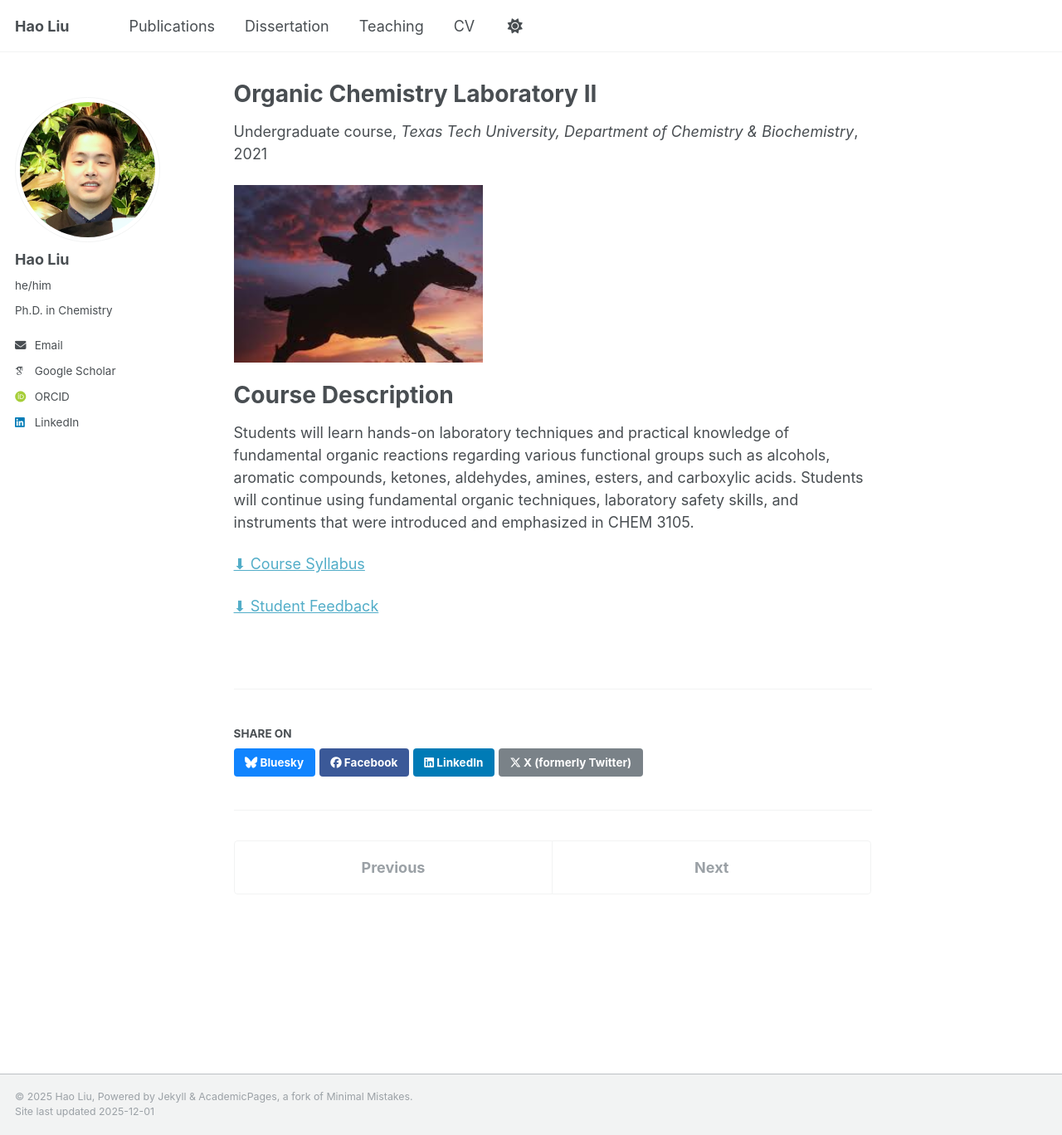
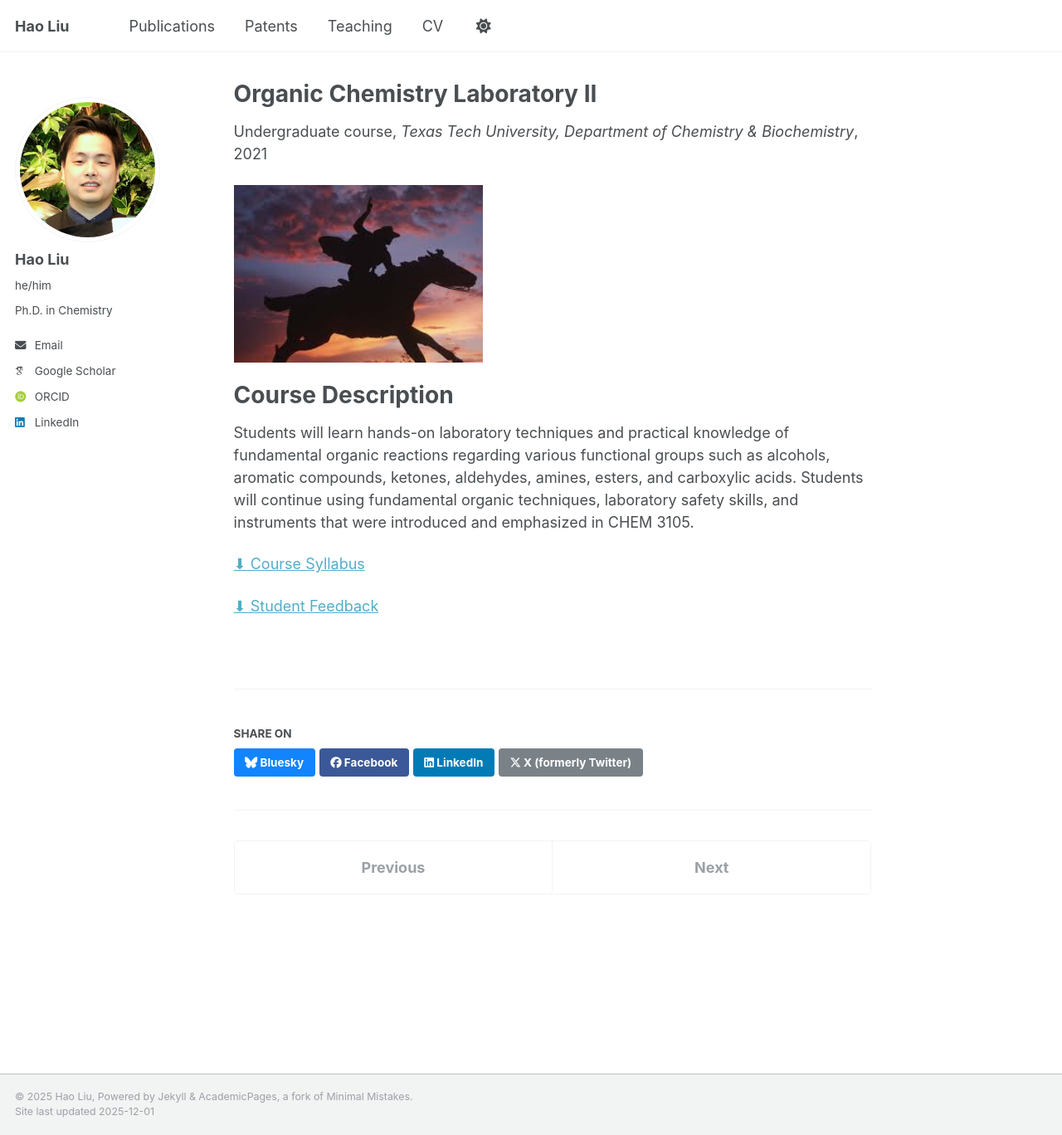
Before and after one commit to HaoLiuScholar/HaoLiuScholar.github.io, a Jekyll site: the page built from _teaching/2021-Fall-CHEM-3106.md, in a window 1280 px wide and 1368 px high. Shown: the whole window at 83% size. Built offline with Jekyll 4.4.1, drawn with Linux system fonts in a browser that asks for light colours; some web fonts are replaced; a script that is not in the unit is left out.

Commit message:
Update 10

```diff
--- a/_data/navigation.yml
+++ b/_data/navigation.yml
@@ -14,7 +14,7 @@ main:
   # - title: "Talks"
   #   url: /talks/
 
-  - title: "Dissertation"
+  - title: "Patents"
     url: /markdown/
 
   - title: "Teaching"
```
Also changed, not shown: _teaching/2021-Fall-CHEM-3106.md (+2 -0 lines).
